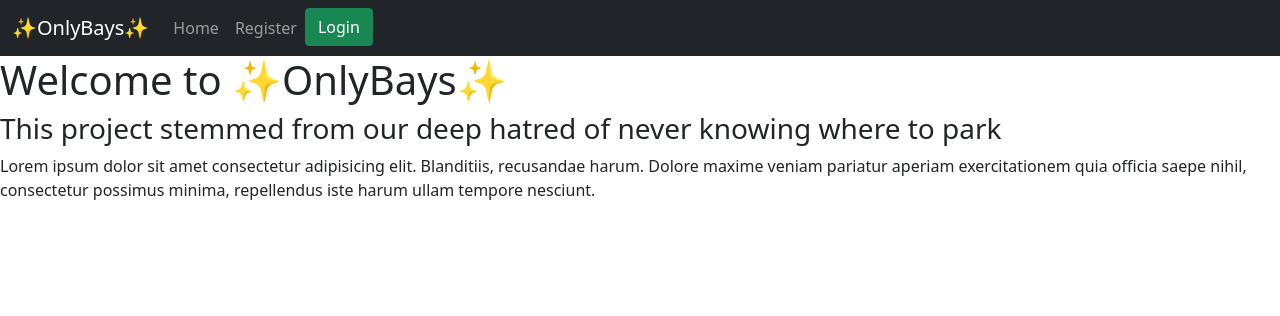
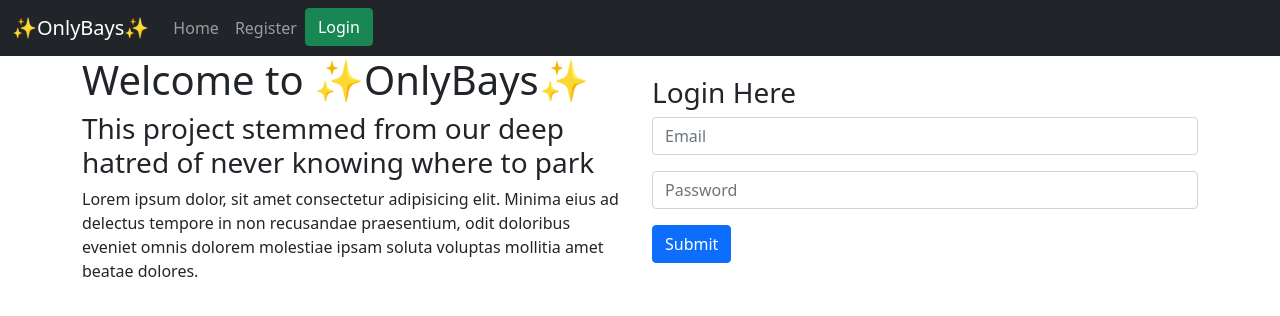
Before and after one commit to asdfgeorge/PMS, a Vue app in the folder client/: page / in a window 1280 px wide. Shown: the top 316 px of the page. Built offline with nearby package versions, Linux system fonts and the light colour scheme.

Commit message:
added login form

```diff
--- a/client/src/views/HomeView.vue
+++ b/client/src/views/HomeView.vue
@@ -1,17 +1,30 @@
 <template>
-  <div class="home">
-    <h1>Welcome to ✨OnlyBays✨</h1>
-    <h3>This project stemmed from our deep hatred of never knowing where to park</h3>
-    <p>Lorem ipsum dolor sit amet consectetur adipisicing elit. Blanditiis, recusandae harum. Dolore maxime veniam pariatur aperiam exercitationem quia officia saepe nihil, consectetur possimus minima, repellendus iste harum ullam tempore nesciunt.</p>
+  <div class="container">
+    <div class="row align-items-center">
+      <div class="col">
+        <h1>Welcome to ✨OnlyBays✨</h1>
+        <h3>This project stemmed from our deep hatred of never knowing where to park</h3>
+        <p>Lorem ipsum dolor, sit amet consectetur adipisicing elit. Minima eius ad delectus tempore in non recusandae praesentium, odit doloribus eveniet omnis dolorem molestiae ipsam soluta voluptas mollitia amet beatae dolores.</p>
+      </div>
+
+      <div class="col login-form">
+        <h3>Login Here</h3>
+        <form>
+          <div class="mb-3"><input type="email" class="form-control" placeholder="Email"></div>
+          <div class="mb-3"><input type="password" class="form-control" placeholder="Password"></div>
+          <div class="mb-3"><button type="submit" class="btn btn-primary">Submit</button></div>
+        </form>
+      </div>
+    </div>
   </div>
 </template>
 
 <script>
 // @ is an alias to /src
+import 'bootstrap/dist/css/bootstrap-grid.css'
 
 export default {
   name: 'HomeView',
-  // components: {}
 }
 </script>
 
```
